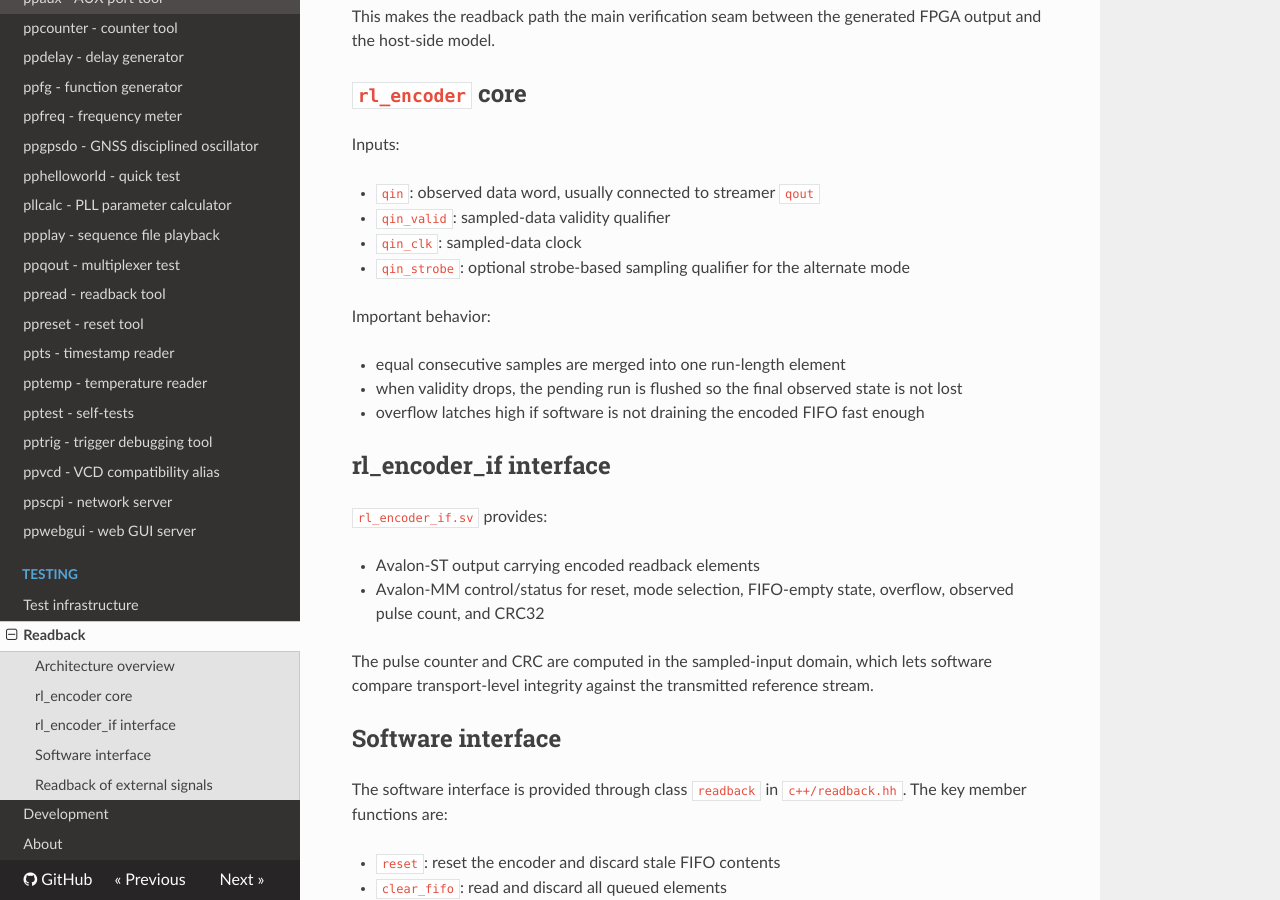
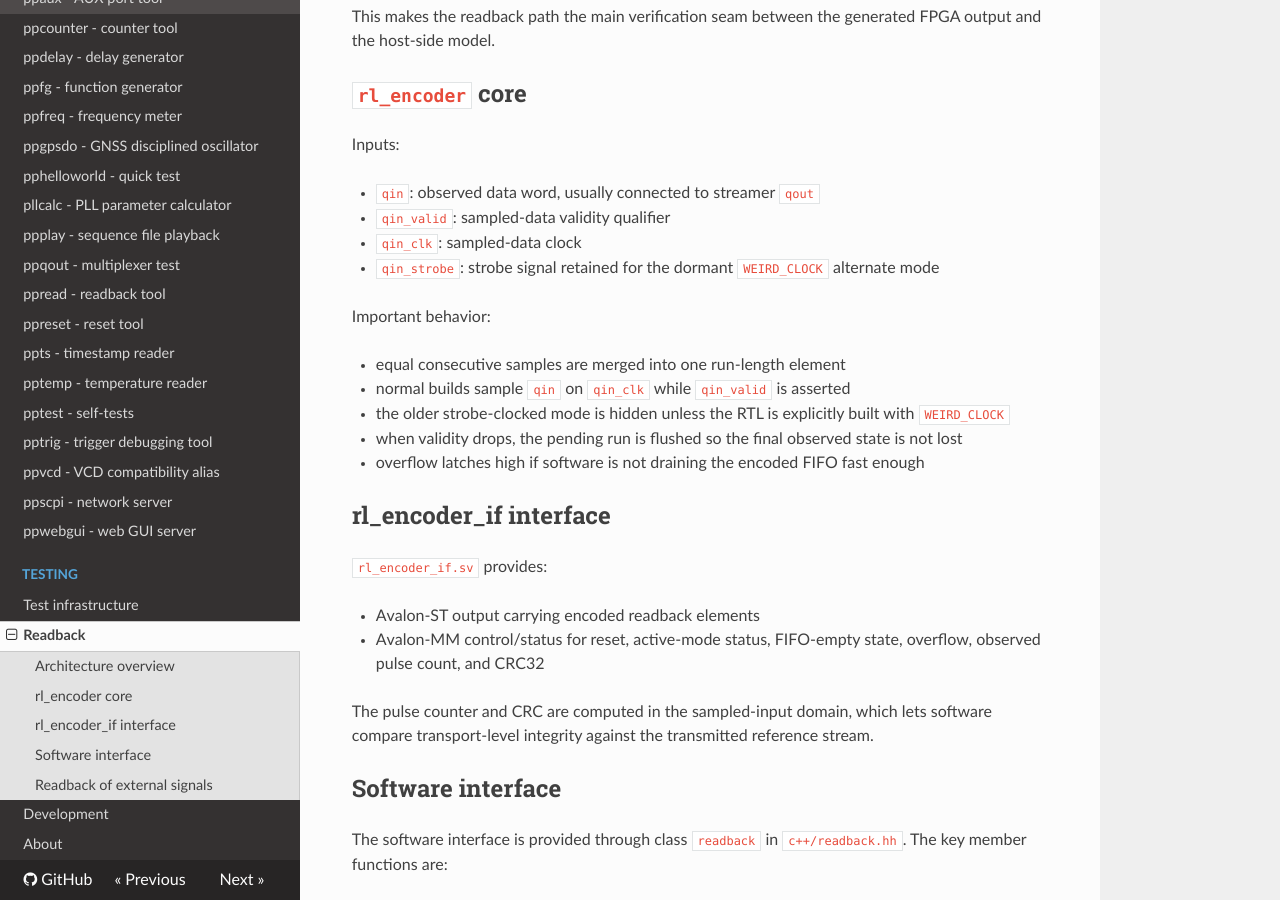
Before and after one commit to rokzitko/PulsePins, an MkDocs documentation site: the page built from docs/docs/readback.md, in a window 1280 px wide and 900 px high, scrolled down 918 px. Built offline with MkDocs 1.6.1, drawn with Linux system fonts in a browser that asks for light colours; nearby versions of some CDN libraries.

Commit message:
hide inactive readback mode

```diff
--- a/docs/docs/readback.md
+++ b/docs/docs/readback.md
@@ -31,11 +31,13 @@ Inputs:
   * `qin`: observed data word, usually connected to streamer `qout`
   * `qin_valid`: sampled-data validity qualifier
   * `qin_clk`: sampled-data clock
-  * `qin_strobe`: optional strobe-based sampling qualifier for the alternate mode
+  * `qin_strobe`: strobe signal retained for the dormant `WEIRD_CLOCK` alternate mode
 
 Important behavior:
 
 * equal consecutive samples are merged into one run-length element
+* normal builds sample `qin` on `qin_clk` while `qin_valid` is asserted
+* the older strobe-clocked mode is hidden unless the RTL is explicitly built with `WEIRD_CLOCK`
 * when validity drops, the pending run is flushed so the final observed state is not lost
 * overflow latches high if software is not draining the encoded FIFO fast enough
 
@@ -44,7 +46,7 @@ Important behavior:
 `rl_encoder_if.sv` provides:
 
 * Avalon-ST output carrying encoded readback elements
-* Avalon-MM control/status for reset, mode selection, FIFO-empty state, overflow, observed pulse count, and CRC32
+* Avalon-MM control/status for reset, active-mode status, FIFO-empty state, overflow, observed pulse count, and CRC32
 
 The pulse counter and CRC are computed in the sampled-input domain, which lets software compare transport-level integrity against the transmitted reference stream.
 
```
Also changed, not shown: ip/rl_encoder_if/README.md, 15 other files.
